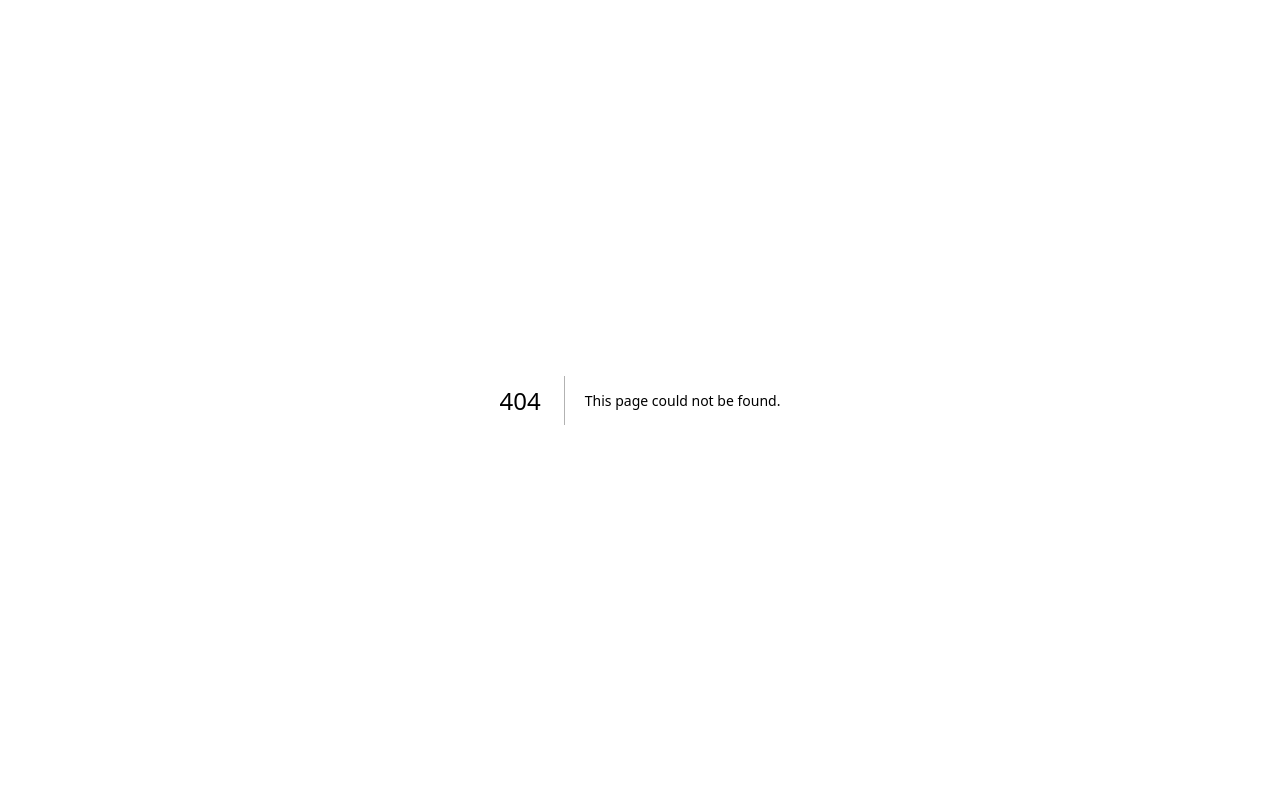
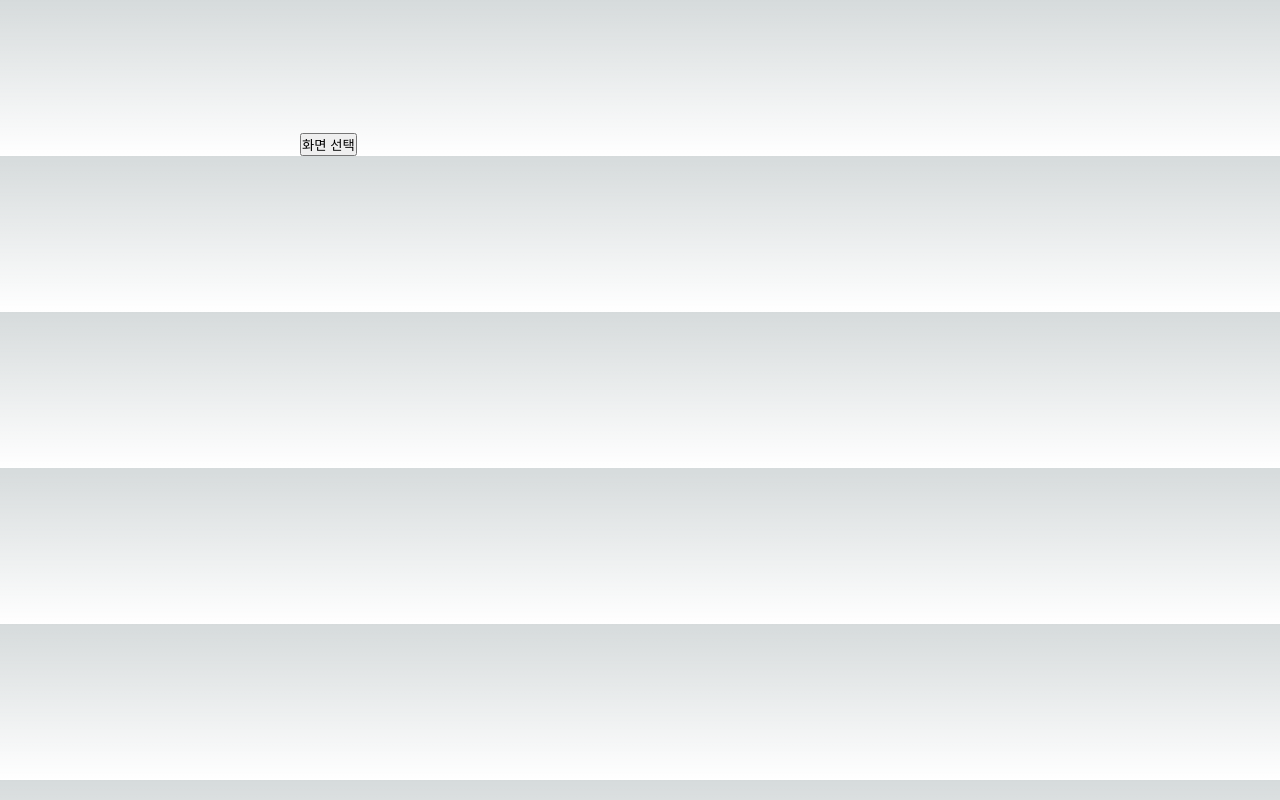
Before and after one commit to gchoi96/seed, a Next.js app in the folder seed/: page /capturetest in a window 1280 px wide. Before the commit this address had no page. Built offline with nearby package versions, Linux system fonts and the light colour scheme.

Commit message:
feat: useScreenCapture() hooks 작성 Screen Capture API 사용 캡처한 MediaStream을 state에 담아 반화

```diff
--- /dev/null
+++ b/seed/src/hooks/useScreenCapture.ts
@@ -0,0 +1,13 @@
+import {  useRef, useState } from "react";
+
+export const useScreenCapture = () => {
+  const [screen, setScreen] = useState<MediaStream>();
+
+  const selectScreen = () => {
+    navigator.mediaDevices
+    .getDisplayMedia({ video: true })
+    .then(setScreen);
+  }
+
+  return { selectScreen, screen };
+};
--- /dev/null
+++ b/seed/src/pages/capturetest/index.tsx
@@ -0,0 +1,20 @@
+import { useScreenCapture } from "#/hooks/useScreenCapture";
+import { useEffect, useRef } from "react";
+
+export default function CaptureTest() {
+  const { selectScreen, screen } = useScreenCapture();
+  const videoRef = useRef<HTMLVideoElement>(null);
+
+  useEffect(() => {
+    if (!screen) return;
+    if (!videoRef.current) return;
+    videoRef.current.srcObject = screen;
+  }, [screen]);
+
+  return (
+    <div>
+      <video ref={videoRef} autoPlay></video>
+      <button onClick={selectScreen}>화면 선택</button>
+    </div>
+  );
+}
```
Also changed, not shown: seed/src/hooks/use2dCanvas.ts (added).
